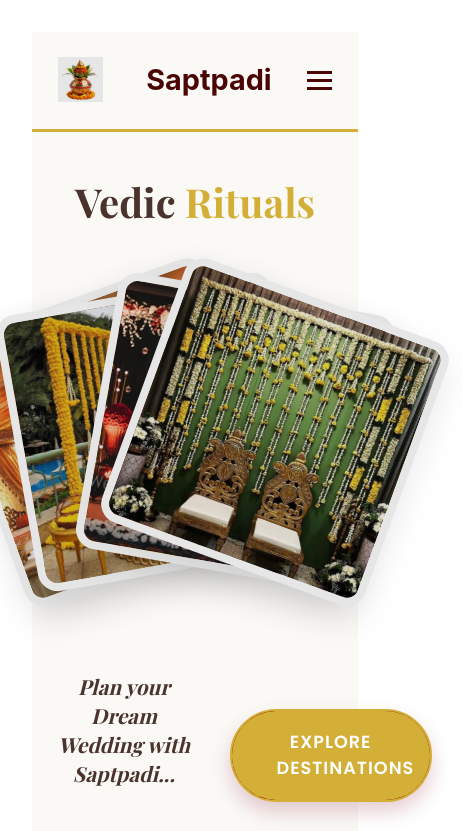
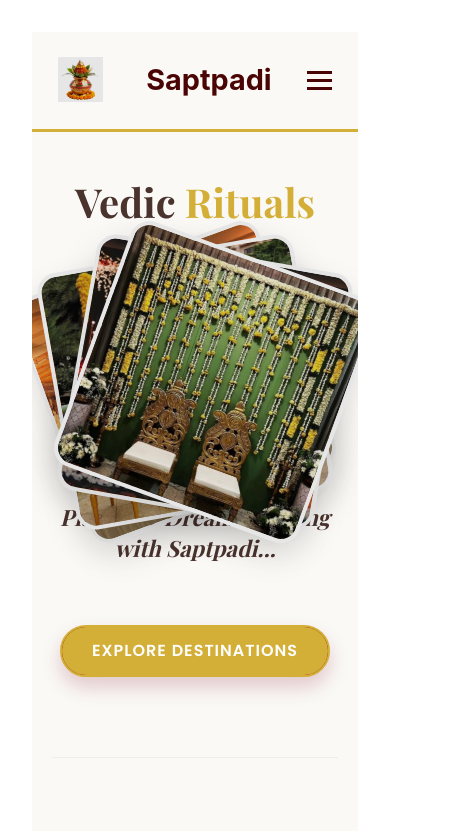
Before and after one commit to Saee1410/saptpadiFRONTEND, a React (Vite) app: page / in a window 390 px wide. Shown: the top 831 px of the page, 463 px wide, since content can reach past the window. Built offline with nearby package versions, Linux system fonts and the light colour scheme; a web font is replaced by a local one.

Commit message:
edidt the navbar origin

```diff
--- a/src/pages/Home.css
+++ b/src/pages/Home.css
@@ -242,58 +242,60 @@
 
 .theme-overlay h3 { color: #D4AF37; font-size: 1.5rem; }
 
-/* Mobile Responsive Styles */
+/* मोबाईलसाठी खास बदल */
 @media (max-width: 768px) {
     .container {
-        padding: 40px 5%; /* बाजूची जागा कमी केली */
+        padding: 40px 20px;
+        overflow-x: hidden; /* स्क्रीन बाहेर ढकलली जाणार नाही */
     }
 
     .title {
-        font-size: 2.2rem; /* टायटल लहान केला */
+        font-size: 2.2rem;
         text-align: center;
+        margin-bottom: 20px;
     }
 
-    /* इमेज आणि टेक्स्ट एका खाली एक येण्यासाठी */
+    /* इमेज आणि मजकूर एकाखाली एक येण्यासाठी */
     .main-content-row {
         flex-direction: column;
-        gap: 40px;
-        text-align: center;
+        gap: 60px; /* इमेज आणि बटनमधील अंतर */
+        margin-top: 20px;
+        align-items: center;
         justify-content: center;
     }
 
-    /* इमेज कंटेनर मोबाईलवर स्क्रीनमध्ये बसवण्यासाठी */
     .img-container {
-        width: 280px; /* मोबाईलसाठी रुंदी कमी केली */
-        height: 280px;
-        margin: 0 auto; /* सेंटरला आणण्यासाठी */
+        width: 260px; /* मोबाईलसाठी लहान साईज */
+        height: 260px;
+        margin-bottom: 20px;
     }
 
-    /* नेगेटिव्ह मार्जिन काढून टाका जेणेकरून मजकूर स्क्रीनच्या बाहेर जाणार नाही */
+    .info-side {
+        text-align: center; /* मजकूर सेंटरला */
+        margin-right: 0 !important; /* तुमचे Negative Margins काढून टाका */
+        margin-top: 0;
+        display: flex;
+        flex-direction: column;
+        align-items: center;
+    }
+
     .info-text {
-        font-size: 1.3rem;
+        font-size: 1.4rem;
         margin-right: 0 !important;
-        margin-top: 20px !important;
+        margin-bottom: 20px;
         text-align: center;
         max-width: 100%;
     }
 
-    .right-content {
-        align-items: center; /* बटन आणि टेक्स्ट सेंटरला */
+    .destination-btn {
+        margin-left: 0 !important;
+        margin-top: 10px !important;
+        padding: 12px 30px;
+        font-size: 1rem;
+        width: fit-content;
     }
 
-    .destination-btn {
-        margin-left: 0 !important;
-        margin-top: 20px !important;
-        width: 100%; /* बटन पूर्ण रुंदीचे करण्यासाठी */
-        max-width: 300px;
-    }
-
-    /* ट्रेंडिंग कार्ड्स मोबाईलवर व्यवस्थित दिसण्यासाठी */
-    .trending-grid {
-        grid-template-columns: 1fr; /* एका रांगेत एकच कार्ड */
-    }
-
-    .theme-card {
-        height: 380px;
+    .img-stack {
+        border-width: 4px; /* बॉर्डर थोडी बारीक केली */
     }
 }
--- a/src/pages/Home.jsx
+++ b/src/pages/Home.jsx
@@ -58,7 +58,7 @@ const Home = () => {
           message: `Booking for ${style.name} Theme`
         };
 
-        const response = await axios.post(`https://saptpadi-frontend.vercel.app/api/bookings/request`, bookingData);
+        const response = await axios.post(`https://saptpadi-frontend.backend.onrender.com/api/bookings/request`, bookingData);
         if (response.data.success) {
           alert("Booking Request Sent!");
           navigate('/profile');
@@ -80,9 +80,9 @@ const Home = () => {
               key={index}
               className="card-wrapper"
               initial={{ opacity: 0, y: 50, rotate: item.angle, x: item.angle * 5 }}
-              animate={{ opacity: 1, y: 0, x: item.angle * 8 }}
+              animate={{ opacity: 1, y: 0, x: window.innerWidth < 768 ? item.angle * 2 : item.angle * 8 }}
               transition={{ delay: index * 0.2 }}
-              whileHover={{ x: item.x, rotate: 0, scale: 1.1, zIndex: 100 }}
+              whileHover={{ x: window.innerWidth < 768 ? 0 : item.x, rotate: 0, scale: 1.1, zIndex: 100 }}
             >
               <img src={item.src} className='img-stack' alt={item.label} style={{ transform: `rotate(${item.angle}deg)` }} />
               <div className="label">{item.label}</div>
```
